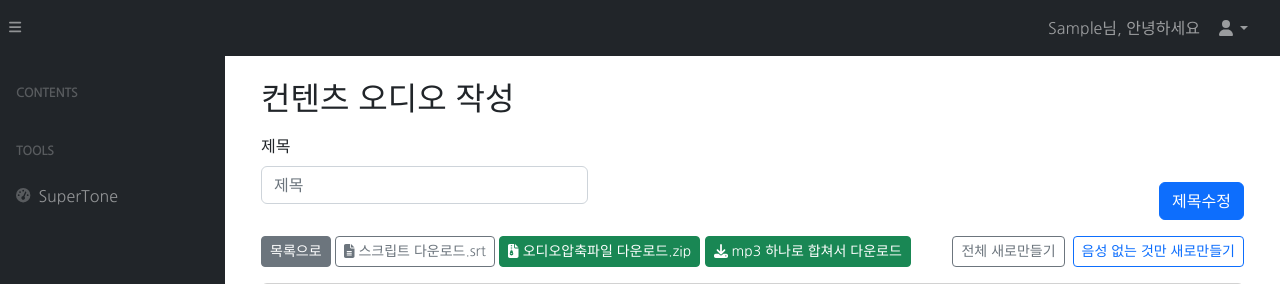
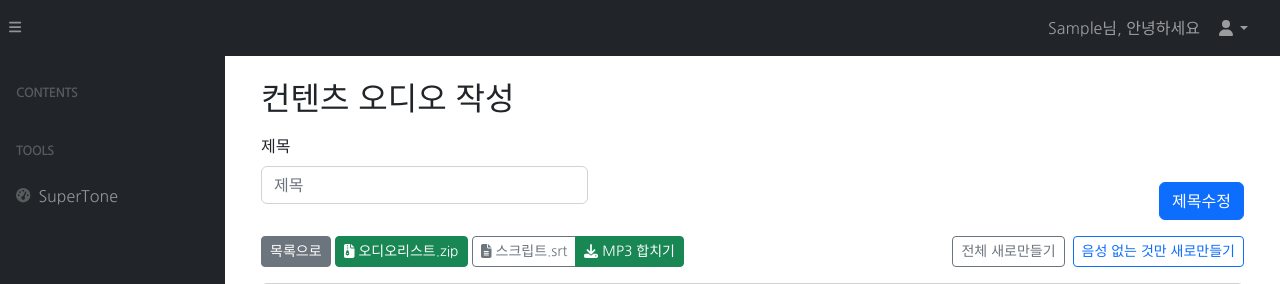
Before and after one commit to mk4236/supertale, a Django app: template templates/supertone/update.html in a window 1280 px wide. Shown: the top 284 px of the page. Run offline with Django 5.2, Linux system fonts and the light colour scheme; the template is opened without the code that fills it: values that come from a table or form of the project are taken from there, others are empty; the visitor is signed in with stand-in values (Sample User, id 1); some libraries are stand-ins or nearby versions.

Commit message:
버튼 정리 및 다운로드 파일명 정리

```diff
--- a/supertone/views.py
+++ b/supertone/views.py
@@ -90,7 +90,7 @@ def merge_audio(request, pk):
 
     # 4) 응답 생성
     # 파일명을 "<제목>_<pk>_merged.mp3" 형태로 설정
-    title_slug = slugify(supertone.title)
+    title_slug = slugify(supertone.title, allow_unicode=True)
     filename = f"{title_slug}_{pk}_merged.mp3"
     resp = HttpResponse(buf.read(), content_type="audio/mpeg")
     resp["Content-Disposition"] = f'attachment; filename="{filename}"'
--- a/templates/supertone/update.html
+++ b/templates/supertone/update.html
@@ -32,17 +32,22 @@
       <div>
         <a href="{% url 'supertone_list' %}" class="btn btn-secondary btn-sm">목록으로</a>
 
-        <button type="button" id="download-script" class="btn btn-sm btn-outline-secondary">
-          <i class="fas fa-file-alt"></i> 스크립트 다운로드.srt
-        </button>
+
         <a href="{% url 'supertone_download_zip' form.instance.pk %}" class="btn btn-success  btn-sm">
-          <i class="fas fa-file-archive"></i> 오디오압축파일 다운로드.zip
+          <i class="fas fa-file-archive"></i> 오디오리스트.zip
         </a>
-        <a href="{% url 'supertone_merge_audio' form.instance.pk %}"
-          class="btn btn-success btn-sm">
-          <i class="fas fa-download"></i>
-          mp3 하나로 합쳐서 다운로드
-        </a>
+
+        <div class="btn-group btn-group-sm" role="group">
+          <button type="button" id="download-script" class="btn btn-outline-secondary">
+            <i class="fas fa-file-alt"></i> 스크립트.srt
+          </button>
+          <a href="{% url 'supertone_merge_audio' form.instance.pk %}"
+             download="{{ form.instance.title }}_{{ form.instance.pk }}_merged.mp3"
+             class="btn btn-success">
+            <i class="fas fa-download"></i>
+            MP3 합치기
+          </a>
+        </div>
       </div>
 
       <div class="d-flex justify-content-between">
```
